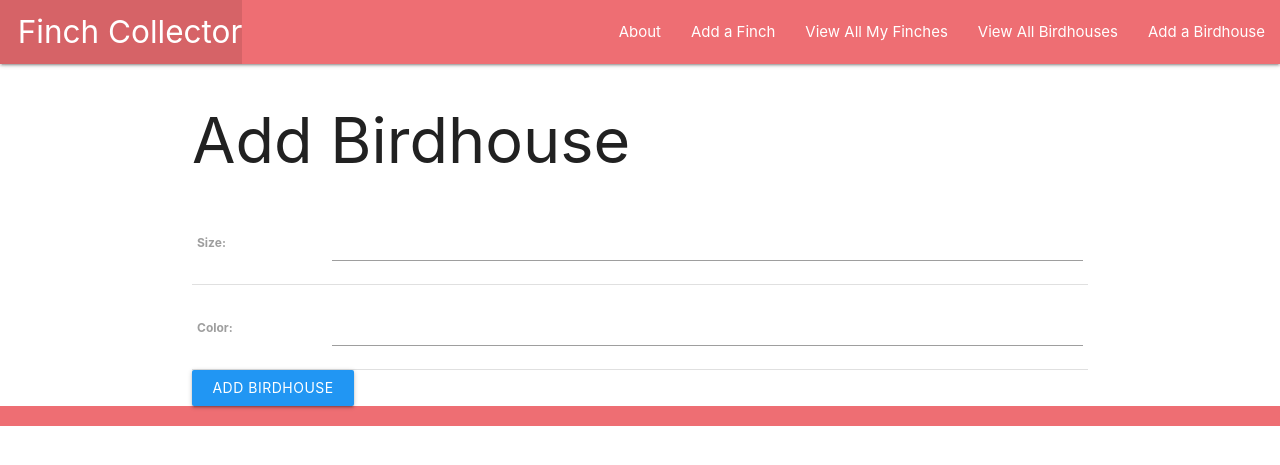
After one commit to niasalgado/finchcollector, a Django app: page /birdhouses/create/ in a window 1280 px wide. The commit adds this page. Shown: the top 465 px of the page. Run offline with Django 4.2, Linux system fonts and the light colour scheme.

Commit message:
establishes 1:M relationship with feedings, M;M relationships with birdhouses

```diff
--- a/main_app/admin.py
+++ b/main_app/admin.py
@@ -1,7 +1,8 @@
 from django.contrib import admin
 # import your models here
-from . models import Finch, Feeding
+from . models import Finch, Feeding, Birdhouse
 
 # Register your models here
 admin.site.register(Finch)
 admin.site.register(Feeding)
+admin.site.register(Birdhouse)
--- a/main_app/models.py
+++ b/main_app/models.py
@@ -1,12 +1,22 @@
 from django.db import models
 from django.urls import reverse
 
-# Create your models here.
+class Birdhouse(models.Model):
+    size = models.CharField(max_length=50)
+    color = models.CharField(max_length=50)
+
+    def __str__(self):
+        return f'A {self.size} {self.color} birdhouse'
+
+    def get_absolute_url(self):
+        return reverse('birdhouses_detail', kwargs={'pk': self.id})
+
 class Finch(models.Model):
     name = models.CharField(max_length=100)
     species = models.CharField(max_length=100)
     color = models.CharField(max_length=100)
     age = models.IntegerField()
+    birdhouses = models.ManyToManyField(Birdhouse)
 
     def __str__(self):
         return self.name
--- a/main_app/templates/base.html
+++ b/main_app/templates/base.html
@@ -22,6 +22,8 @@
           <li><a href="{% url 'about' %}">About</a></li>
           <li><a href="{% url 'finch_create' %}">Add a Finch</a></li>
           <li><a href="{% url 'index' %}">View All My Finches</a></li>
+          <li><a href="{% url 'birdhouses_list' %}">View All Birdhouses</a></li>
+          <li><a href="{% url 'birdhouses_create' %}">Add a Birdhouse</a></li>
         </ul>
       </div>
     </nav>
--- /dev/null
+++ b/main_app/templates/main_app/birdhouse_form.html
@@ -0,0 +1,19 @@
+{% extends 'base.html' %}
+
+{% block content %}
+
+{% if object %}
+    <h1>Edit Birdhouse</h1>
+{% else %}
+    <h1>Add Birdhouse</h1>
+{% endif %}
+
+<form action="" method="post">
+    {% csrf_token %}
+    <table>
+        {{ form.as_table }}
+    </table>
+    <input class="btn blue" type="submit" value="{% if object %} Update Birdhouse {% else %} Add Birdhouse {% endif %}">
+</form>
+
+{% endblock %}
--- a/main_app/urls.py
+++ b/main_app/urls.py
@@ -11,4 +11,12 @@ urlpatterns = [
     path('finches/<int:pk>/update', views.FinchUpdate.as_view(), name='finch_update'),
     path('finches/<int:pk>/delete', views.FinchDelete.as_view(), name='finch_delete'),
     path('finches/<int:finch_id>/add_feeding/', views.add_feeding, name='add_feeding'),
+    path('birdhouses/', views.BirdhouseList.as_view(), name='birdhouses_list'),
+    path('birdhouses/<int:pk>/', views.BirdhouseDetail.as_view(), name='birdhouses_detail'),
+    path('birdhouses/create/', views.BirdhouseCreate.as_view(), name='birdhouses_create'),
+    path('birdhouses/<int:pk>/update/', views.BirdhouseUpdate.as_view(), name='birdhouses_update'),
+    path('birdhouses/<int:pk>/delete/', views.BirdhouseDelete.as_view(), name='birdhouses_delete'),
+    # associate a toy with a cat (M:M)
+    path('finches/<int:finch_id>/assoc_toy/<int:birdhouse_id>/', views.assoc_birdhouse, name='assoc_birdhouse'),
+    path('finches/<int:finch_id>/unassoc_toy/<int:birdhouse_id>/', views.unassoc_birdhouse, name='unassoc_birdhouse'),
 ]
--- a/main_app/views.py
+++ b/main_app/views.py
@@ -1,6 +1,7 @@
 from django.views.generic.edit import CreateView, UpdateView, DeleteView
+from django.views.generic import ListView, DetailView
 from django.shortcuts import render, redirect
-from . models import Finch
+from . models import Finch, Birdhouse
 from . forms import FeedingForm
 
 # Create your views here.
@@ -17,10 +18,14 @@ def finches_index(request):
 
 def finch_details(request, finch_id):
     finch = Finch.objects.get(id=finch_id)
+    id_list = finch.birdhouses.all().values_list('id') # [1, 3, 7]
+    # generate a list of birdhouses while excludes the ones containing ids included in the id_list
+    birdhouses_finch_doesnt_have = Birdhouse.objects.exclude(id__in=id_list)
     feeding_form = FeedingForm()
     return render(request, 'finches/details.html', {
         'finch': finch,
         'feeding_form': feeding_form,
+        'birdhouses': birdhouses_finch_doesnt_have
     })
 
 def add_feeding(request, finch_id):
@@ -40,6 +45,15 @@ def add_feeding(request, finch_id):
         new_feeding.save()
     return redirect('details', finch_id=finch_id)
 
+def assoc_birdhouse(request, finch_id, birdhouse_id):
+  # Note that you can pass a toy's id instead of the whole toy object
+  Finch.objects.get(id=finch_id).birdhouses.add(birdhouse_id)
+  return redirect('details', finch_id=finch_id)
+
+def unassoc_birdhouse(request, finch_id, birdhouse_id):
+  Finch.objects.get(id=finch_id).birdhouses.remove(birdhouse_id)
+  return redirect('details', finch_id=finch_id)
+
 class FinchCreate(CreateView):
     model = Finch
     fields = ['name', 'species', 'color', 'age']
@@ -52,3 +66,21 @@ class FinchUpdate(UpdateView):
 class FinchDelete(DeleteView):
     model = Finch
     success_url = '/finches/'
+
+class BirdhouseCreate(CreateView):
+    model = Birdhouse
+    fields = ['size', 'color']
+
+class BirdhouseList(ListView):
+    model = Birdhouse
+
+class BirdhouseDetail(DetailView):
+    model = Birdhouse
+
+class BirdhouseUpdate(UpdateView):
+    model = Birdhouse
+    fields = ['size', 'color']
+
+class BirdhouseDelete(DeleteView):
+    model = Birdhouse
+    success_url = '/birdhouses/'
```
Also changed, not shown: main_app/templates/finches/details.html (+50 -0 lines), main_app/templates/main_app/birdhouse_confirm_delete.html (added, +13 -0 lines), main_app/templates/main_app/birdhouse_detail.html (added, +18 -0 lines), main_app/templates/main_app/birdhouse_list.html (added, +19 -0 lines), main_app/migrations/0003_birdhouse_alter_feeding_options_finch_birdhouses.py (added), main_app/migrations/0004_birdhouse_color_birdhouse_size.py (added), main_app/migrations/0005_alter_birdhouse_color_alter_birdhouse_size.py (added).
